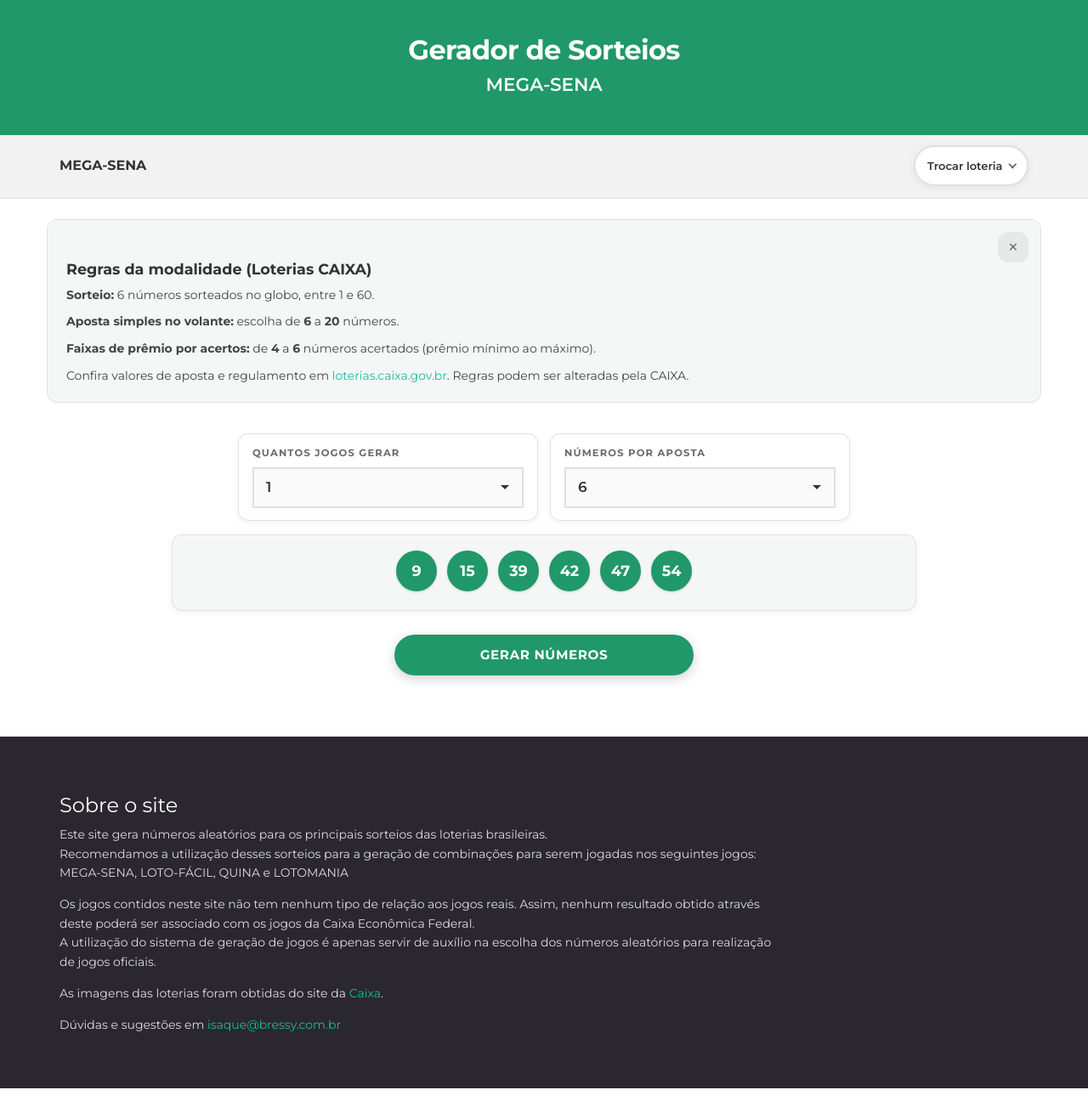
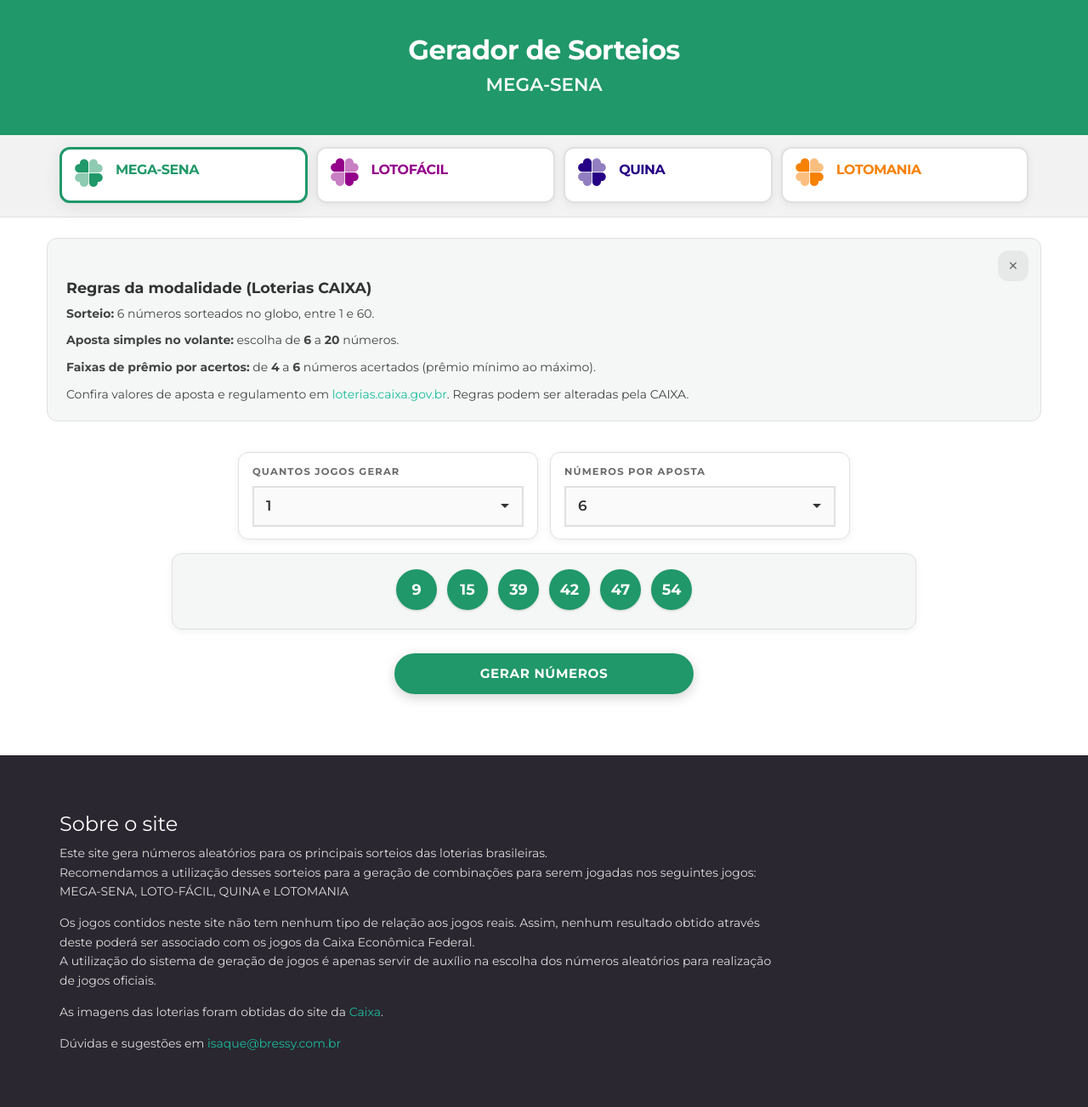
Before and after one commit to isaquebressy/isaquebressy.github.io, a Jekyll site: the page mega/index.html, which Jekyll copies as it is, in a window 1280 px wide. Shown: the whole page at 85% size. Built offline with Jekyll 4.4.1, drawn with Linux system fonts in a browser that asks for light colours; before the commit the page ends 1281 px from its top, so only the background shows below that.

Commit message:
Refactor lottery navigation for mobile: header hamburger menu, responsive panel display, and keyboard accessibility

```diff
--- a/mega/index.html
+++ b/mega/index.html
@@ -28,31 +28,35 @@
 		<div ng-show="!carregando && !erroJogos">
 		<div class="mega-app-top">
 		<div class="jumbotron white header" style="background-color:{{cor}}">
-			<div class="container">
-				<h1 class="text-center">Gerador de Sorteios</h1>
-				<h2 class="text-center" ng-bind="jogoNomeMenu">MEGA-SENA</h2>
+			<div class="container mega-header-inner">
+				<div class="mega-header-text">
+					<h1 class="text-center">Gerador de Sorteios</h1>
+					<h2 class="text-center" ng-bind="jogoNomeMenu">MEGA-SENA</h2>
+				</div>
+				<button type="button" class="mega-nav-menu-trigger"
+					ng-click="toggleMenuLoterias()"
+					ng-attr-aria-expanded="{{ navLoteriasMobile ? (menuLoteriasAberto ? 'true' : 'false') : undefined }}"
+					aria-controls="mega-loterias-panel"
+					aria-label="Escolher loteria">
+					<svg class="mega-nav-menu-icon" width="24" height="24" viewBox="0 0 24 24" aria-hidden="true" focusable="false">
+						<path fill="currentColor" d="M4 7h16v1.5H4V7zm0 5.25h16v1.5H4v-1.5zM4 17.5h16V19H4v-1.5z"/>
+					</svg>
+				</button>
 			</div>
 		</div>
 
-		<nav class="mega-nav-loterias" aria-label="Escolha da loteria">
+		<nav class="mega-nav-loterias" aria-label="Escolha da loteria"
+			ng-class="{'mega-nav-loterias--panel-open': navLoteriasMobile && menuLoteriasAberto}">
 			<div class="container">
-				<div class="mega-loterias-compact">
-					<span class="mega-loterias-atual nome-loteria" ng-class="jogoAtual.classeCss" ng-bind="jogoNomeMenu"></span>
-					<button type="button" class="mega-loterias-toggle"
-						ng-click="toggleMenuLoterias()"
-						ng-attr-aria-expanded="{{ menuLoteriasAberto ? 'true' : 'false' }}"
-						aria-controls="mega-loterias-panel">
-						<span class="mega-loterias-toggle-label">Trocar loteria</span>
-						<span class="mega-loterias-toggle-chevron" ng-class="{'is-open': menuLoteriasAberto}" aria-hidden="true"></span>
-					</button>
-				</div>
-				<div id="mega-loterias-panel" class="mega-loterias-panel" ng-show="menuLoteriasAberto">
+				<div id="mega-loterias-panel" class="mega-loterias-panel"
+					ng-show="!navLoteriasMobile || menuLoteriasAberto">
 					<div class="mega-loteria-list">
 						<button type="button" class="mega-loteria-btn"
 							ng-repeat="j in jogos track by j.id"
 							ng-click="selecionarJogo(j)"
 							ng-class="{'is-selected': jogoAtual.id === j.id}"
 							ng-attr-aria-pressed="{{ jogoAtual.id === j.id ? 'true' : 'false' }}"
+							ng-attr-aria-current="{{ jogoAtual.id === j.id ? 'true' : undefined }}"
 							ng-style="jogoAtual.id === j.id ? {'borderColor': j.cor, 'boxShadow': '0 4px 20px rgba(0,0,0,0.08)'} : {}">
 							<span class="nome-loteria" ng-class="j.classeCss" ng-bind="j.nomeMenu"></span>
 						</button>
@@ -449,10 +453,63 @@
 					} catch (e) {}
 					$scope.regrasVisivel = false;
 				};
-				$scope.menuLoteriasAberto = false;
+
+				var mqNavLoterias = $window.matchMedia ? $window.matchMedia('(max-width: 767px)') : { matches: false, addEventListener: null, addListener: null };
+				$scope.navLoteriasMobile = !!mqNavLoterias.matches;
+				$scope.menuLoteriasAberto = !$scope.navLoteriasMobile;
+
+				function onNavLoteriasMqChange() {
+					$scope.$evalAsync(function() {
+						$scope.navLoteriasMobile = !!mqNavLoterias.matches;
+						if ($scope.navLoteriasMobile) {
+							$scope.menuLoteriasAberto = false;
+						} else {
+							$scope.menuLoteriasAberto = true;
+						}
+					});
+				}
+				if (mqNavLoterias.addEventListener) {
+					mqNavLoterias.addEventListener('change', onNavLoteriasMqChange);
+				} else if (mqNavLoterias.addListener) {
+					mqNavLoterias.addListener(onNavLoteriasMqChange);
+				}
+
+				var megaNavEscHandler = function(e) {
+					var isEsc = e.key === 'Escape' || e.keyCode === 27;
+					if (!isEsc || !$scope.navLoteriasMobile || !$scope.menuLoteriasAberto) {
+						return;
+					}
+					$scope.$evalAsync(function() {
+						$scope.menuLoteriasAberto = false;
+					});
+					$timeout(function() {
+						var trigger = $window.document.querySelector('.mega-nav-menu-trigger');
+						if (trigger && trigger.focus) {
+							trigger.focus();
+						}
+					}, 0);
+				};
+				$document.on('keydown', megaNavEscHandler);
+				$scope.$on('$destroy', function() {
+					$document.off('keydown', megaNavEscHandler);
+					if (mqNavLoterias.removeEventListener) {
+						mqNavLoterias.removeEventListener('change', onNavLoteriasMqChange);
+					} else if (mqNavLoterias.removeListener) {
+						mqNavLoterias.removeListener(onNavLoteriasMqChange);
+					}
+				});
+
 				$scope.footerSobreAberto = false;
 				$scope.toggleMenuLoterias = function() {
 					$scope.menuLoteriasAberto = !$scope.menuLoteriasAberto;
+					if ($scope.navLoteriasMobile && $scope.menuLoteriasAberto) {
+						$timeout(function() {
+							var first = $window.document.querySelector('.mega-loteria-list .mega-loteria-btn');
+							if (first && first.focus) {
+								first.focus();
+							}
+						}, 0);
+					}
 				};
 				$scope.carregando = true;
 				$scope.erroJogos = null;
--- a/mega/style.css
+++ b/mega/style.css
@@ -116,81 +116,87 @@
 	margin-bottom: 0;
 }
 
+.mega-header-inner {
+	position: relative;
+	padding-left: 12px;
+	padding-right: 12px;
+}
+
+.mega-header-text {
+	padding-right: 0;
+}
+
+.mega-nav-menu-trigger {
+	display: none;
+	position: absolute;
+	right: 8px;
+	top: 50%;
+	transform: translateY(-50%);
+	align-items: center;
+	justify-content: center;
+	width: 44px;
+	height: 44px;
+	margin: 0;
+	padding: 0;
+	border: 2px solid rgba(255, 255, 255, 0.55);
+	border-radius: var(--mega-radius);
+	background: rgba(0, 0, 0, 0.12);
+	color: #fff;
+	cursor: pointer;
+	-webkit-tap-highlight-color: transparent;
+	transition: background 0.15s ease, border-color 0.15s ease;
+}
+
+.mega-nav-menu-trigger:hover,
+.mega-nav-menu-trigger:focus {
+	background: rgba(0, 0, 0, 0.2);
+	border-color: rgba(255, 255, 255, 0.85);
+	outline: none;
+}
+
+.mega-nav-menu-trigger:focus-visible {
+	outline: 2px solid #fff;
+	outline-offset: 2px;
+}
+
+.mega-nav-menu-icon {
+	display: block;
+}
+
+@media (max-width: 767px) {
+	.mega-header-inner {
+		padding-right: 52px;
+	}
+
+	.mega-nav-menu-trigger {
+		display: inline-flex;
+	}
+}
+
 /* ——— Navegação de loterias ——— */
 .mega-nav-loterias {
 	background: var(--mega-bg-soft);
-	padding: 12px 0 14px;
+	padding: 14px 0 16px;
 	border-bottom: 1px solid var(--mega-border);
 }
 
-.mega-loterias-compact {
-	display: flex;
-	align-items: center;
-	justify-content: space-between;
-	gap: 12px;
-	flex-wrap: wrap;
+.mega-loterias-panel {
+	padding-top: 0;
+	margin-top: 0;
+	border-top: none;
 }
 
-.mega-loterias-atual {
-	flex: 1 1 auto;
-	min-width: 0;
-	margin: 0;
-	font-weight: 700;
-	font-size: 1rem;
-	line-height: 1.3;
-}
+@media (max-width: 767px) {
+	.mega-nav-loterias:not(.mega-nav-loterias--panel-open) {
+		padding-top: 6px;
+		padding-bottom: 6px;
+	}
 
-.mega-loterias-toggle {
-	display: inline-flex;
-	align-items: center;
-	gap: 8px;
-	min-height: var(--mega-touch-min);
-	padding: 8px 14px;
-	margin: 0;
-	border: 2px solid var(--mega-border);
-	border-radius: var(--mega-radius-pill);
-	background: #fff;
-	box-shadow: var(--mega-shadow);
-	font-family: 'Montserrat', sans-serif;
-	font-size: 0.8125rem;
-	font-weight: 600;
-	color: var(--mega-text);
-	cursor: pointer;
-	-webkit-tap-highlight-color: transparent;
-	transition: border-color 0.2s ease, box-shadow 0.2s ease;
-}
-
-.mega-loterias-toggle:hover,
-.mega-loterias-toggle:focus {
-	box-shadow: var(--mega-shadow-hover);
-	outline: none;
-}
-
-.mega-loterias-toggle:focus-visible {
-	outline: 2px solid var(--mega-accent);
-	outline-offset: 2px;
-}
-
-.mega-loterias-toggle-chevron {
-	display: inline-block;
-	width: 0.5em;
-	height: 0.5em;
-	border-right: 2px solid var(--mega-muted);
-	border-bottom: 2px solid var(--mega-muted);
-	transform: rotate(45deg);
-	margin-top: -0.25em;
-	transition: transform 0.2s ease;
-}
-
-.mega-loterias-toggle-chevron.is-open {
-	transform: rotate(-135deg);
-	margin-top: 0.15em;
-}
-
-.mega-loterias-panel {
-	padding-top: 14px;
-	margin-top: 4px;
-	border-top: 1px solid var(--mega-border);
+	.mega-nav-loterias--panel-open .mega-loterias-panel {
+		padding-top: 12px;
+		margin-top: 4px;
+		border-top: 1px solid var(--mega-border);
+	}
 }
 
 @media (prefers-reduced-motion: reduce) {
@@ -198,8 +204,7 @@
 		transition: none;
 	}
 
-	.mega-loterias-toggle,
-	.mega-loterias-toggle-chevron {
+	.mega-nav-menu-trigger {
 		transition: none;
 	}
 }
--- a/mega/sw.js
+++ b/mega/sw.js
@@ -1,5 +1,5 @@
 /* Super Mega — service worker (cache de shell + dados locais) */
-var CACHE_NAME = 'mega-pwa-v8';
+var CACHE_NAME = 'mega-pwa-v9';
 var BOOTSTRAP_CSS =
 	'https://maxcdn.bootstrapcdn.com/bootstrap/3.3.6/css/bootstrap.min.css';
 
```
Also changed, not shown: other parts of mega/index.html (+4 -2 lines).
